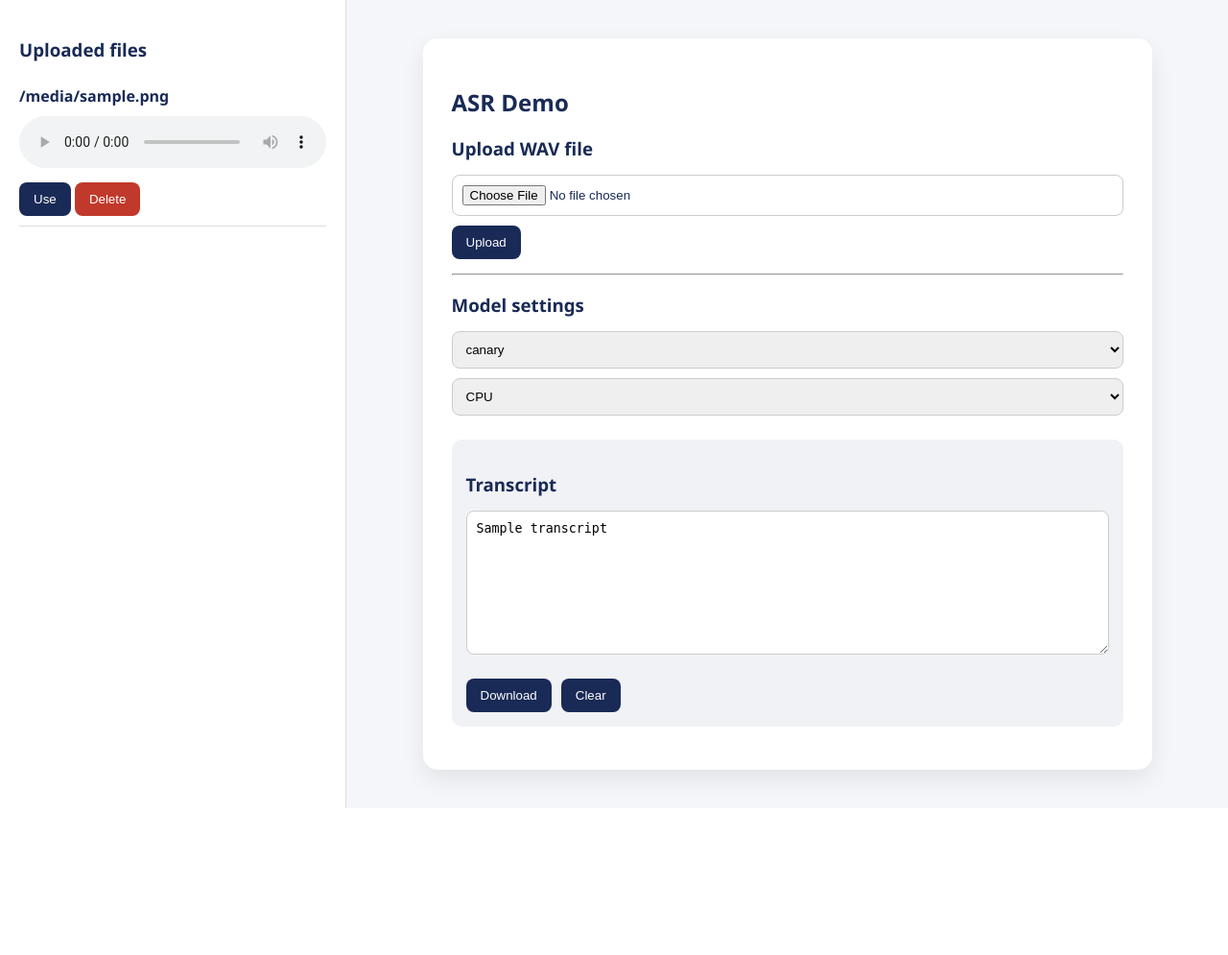
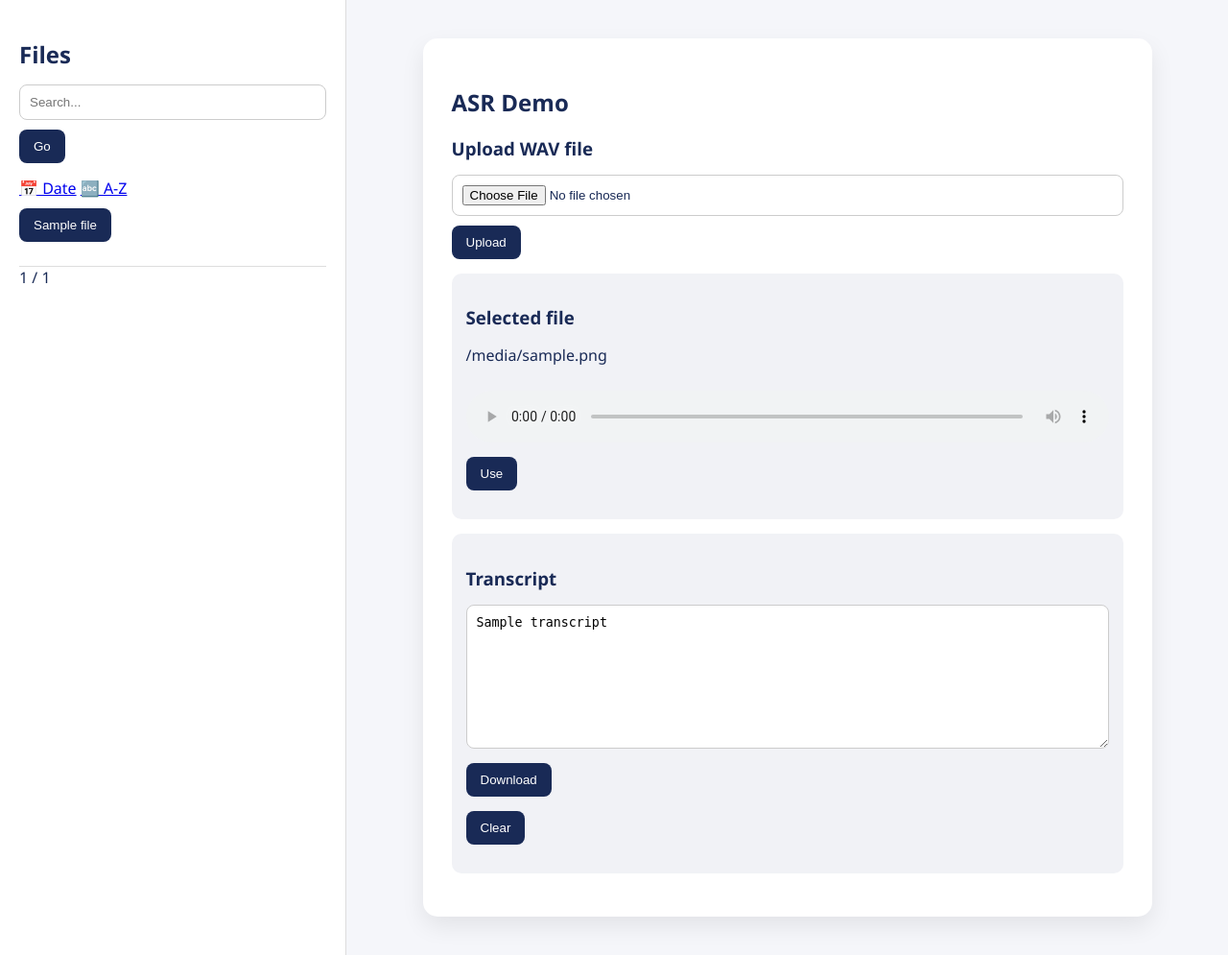
Before and after one commit to danieldedek/test2-image, a Flask app: template app/templates/index.html in a window 1280 px wide. Shown: the whole page at 96% size. Before the commit the page ends 842 px from the top, so only its background shows below. Run offline with Flask 3, Linux system fonts and the light colour scheme; the template is opened without the code that fills it: most values are stand-ins (such as "Sample title", 1, 10 or a date in 2020); parts of the project's set-up code (start-up, migrations or seed data) failed here and were passed over.

Commit message:
Update index.html

```diff
--- a/app/templates/index.html
+++ b/app/templates/index.html
@@ -11,31 +11,47 @@
 
     <aside class="sidebar">
 
-        <h3>Uploaded files</h3>
+        <h2>Files</h2>
+
+        <form method="GET" class="search-box">
+            <input type="text" name="q" placeholder="Search..." value="{{ search }}">
+            <button type="submit">Go</button>
+        </form>
+
+        <div class="sort-row">
+            <a href="?sort=date{% if search %}&q={{ search }}{% endif %}">📅 Date</a>
+            <a href="?sort=alpha{% if search %}&q={{ search }}{% endif %}">🔤 A-Z</a>
+        </div>
 
         {% if files %}
-            <ul>
-                {% for file in files %}
+        <ul class="file-list">
+            {% for f in files %}
             <li>
-                    <strong>{{ file }}</strong>
-
-                    <audio controls>
-                        <source src="{{ url_for('uploaded_file', filename=file) }}" type="audio/wav">
-                    </audio>
-
-                    <form method="POST" style="display:inline;">
-                        <input type="hidden" name="audio_file" value="{{ file }}">
+                <form method="POST">
+                    <input type="hidden" name="audio_file" value="{{ f.name }}">
                     <input type="hidden" name="engine" value="{{ request.form.engine or 'canary' }}">
                     <input type="hidden" name="device" value="{{ request.form.device or 'cpu' }}">
-                        <button type="submit">Use</button>
-                    </form>
 
-                    <form method="POST" action="{{ url_for('delete_file', filename=file) }}" style="display:inline;">
-                        <button type="submit" style="background:#c0392b;">Delete</button>
+                    <button class="file-btn {% if selected_file == f.name %}active-file{% endif %}">
+                        {{ f.name }}
+                    </button>
                 </form>
             </li>
             {% endfor %}
         </ul>
+
+        <div class="pagination">
+            {% if page > 1 %}
+                <a href="?page={{ page-1 }}{% if search %}&q={{ search }}{% endif %}&sort={{ sort }}">Prev</a>
+            {% endif %}
+
+            <span>{{ page }} / {{ total_pages }}</span>
+
+            {% if page < total_pages %}
+                <a href="?page={{ page+1 }}{% if search %}&q={{ search }}{% endif %}&sort={{ sort }}">Next</a>
+            {% endif %}
+        </div>
+
         {% else %}
             <p>No files</p>
         {% endif %}
@@ -53,27 +69,27 @@
                 <button type="submit">Upload</button>
             </form>
 
-            <hr>
+            {% if selected_file %}
+            <div class="card">
+                <h3>Selected file</h3>
+
+                <p>{{ selected_file }}</p>
+
+                <audio controls>
+                    <source src="{{ url_for('uploaded_file', filename=selected_file) }}" type="audio/wav">
+                </audio>
 
                 <form method="POST">
-                <h3>Model settings</h3>
-
-                <select name="engine">
-                    <option value="canary">canary</option>
-                    <option value="parakeet">parakeet</option>
-                    <option value="whisper">whisper</option>
-                </select>
-
-                <select name="device">
-                    <option value="cpu">CPU</option>
-                    <option value="cuda">GPU</option>
-                </select>
+                    <input type="hidden" name="audio_file" value="{{ selected_file }}">
+                    <input type="hidden" name="engine" value="canary">
+                    <input type="hidden" name="device" value="cpu">
+                    <button type="submit">Use</button>
                 </form>
+            </div>
+            {% endif %}
 
             {% if error %}
-            <div class="card error">
-                {{ error }}
-            </div>
+            <div class="card error">{{ error }}</div>
             {% endif %}
 
             {% if transcript %}
@@ -82,7 +98,6 @@
 
                 <textarea readonly>{{ transcript }}</textarea>
 
-                <div class="button-row">
                 <form method="POST" action="/download">
                     <input type="hidden" name="transcript" value="{{ transcript }}">
                     <button type="submit">Download</button>
@@ -91,8 +106,6 @@
                 <form method="POST">
                     <button type="submit" name="action" value="clear">Clear</button>
                 </form>
-                </div>
-
             </div>
             {% endif %}
 
```
Lines whose indentation alone changed are shown as unchanged.
